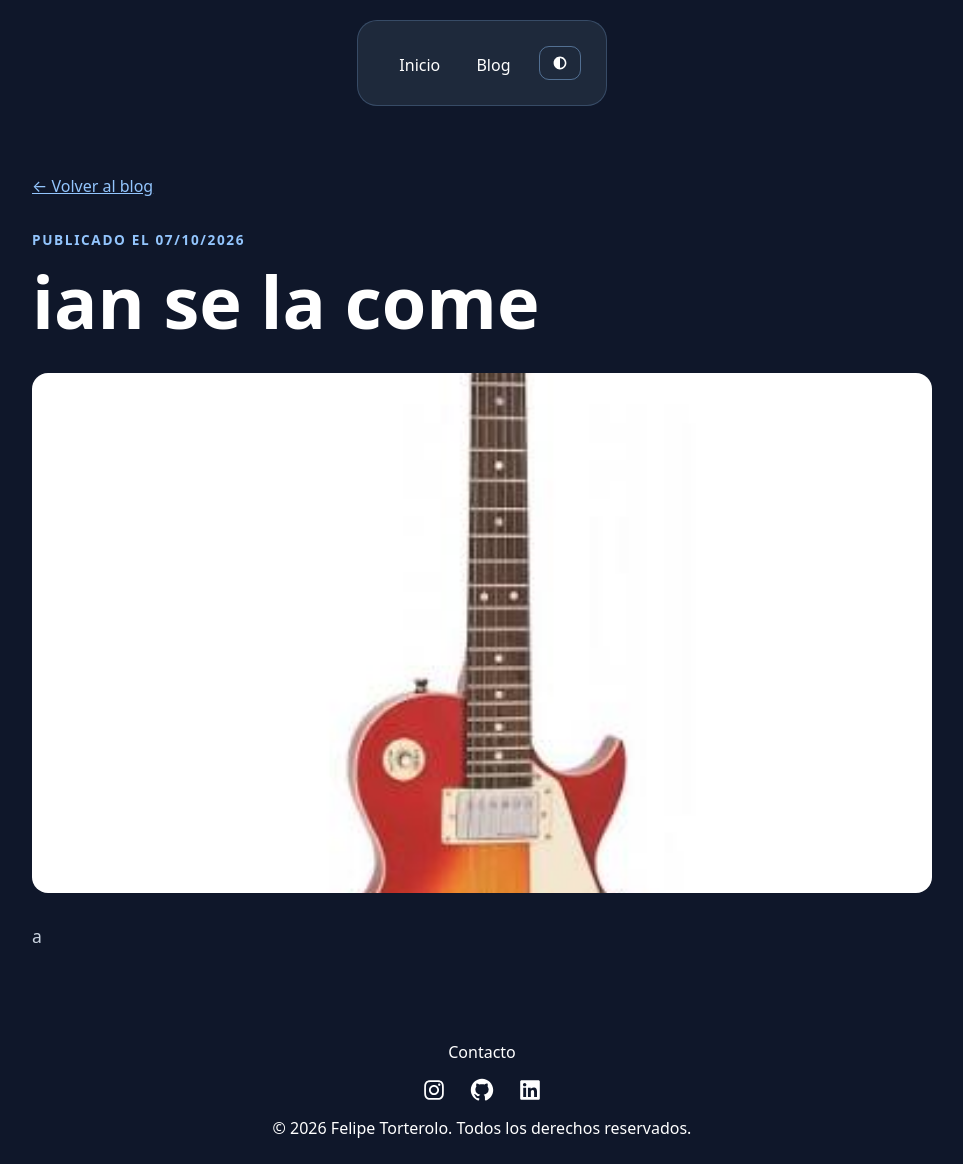
After one commit to feli007888/sitio-web-personal, a Django app: page /blog/2/ in a window 1280 px wide. The commit adds this page. Shown: the whole page, without its empty margins (158-1121 px from the left). Run offline with Django 5.2, Linux system fonts and the light colour scheme; data comes from the database, SQL or seed files in the repository; both versions use the stored data as it was after the commit.

Commit message:
posts
-ahora los blogs se pueden visualizar en la pagina y tienen la misma interfaz grafica que las skills del portfolio
-falta agregar posts y comentarios

```diff
--- a/blog/static/styles.css
+++ b/blog/static/styles.css
@@ -1,26 +1,87 @@
 .contenido-blog {
-    display: grid;
-    min-height: calc(100vh - 120px);
-    place-content: center;
-    padding: 24px;
-    text-align: center;
+    min-height: calc(100vh - 220px);
+    padding: 48px;
 }
 
-.contenido-blog h1 {
-    margin: 0;
-    color: var(--color-primario);
-    font-size: clamp(2rem, 6vw, 4rem);
+.contenedor-entradas {
+    width: min(100%, 1200px);
+    margin: 0 auto;
 }
 
-.contenido-blog p {
-    margin: 16px 0 0;
+.entrada-enlace {
+    display: block;
+    height: 100%;
+    color: inherit;
+    text-decoration: none;
+}
+
+.entrada-enlace:focus-visible {
+    outline: 3px solid var(--color-primario);
+    outline-offset: 4px;
+    border-radius: 16px;
+}
+
+.entrada-card .card-body {
+    min-height: 210px;
+}
+
+.entrada-imagen {
+    width: 100%;
+    height: 210px;
+    object-fit: cover;
+    border-radius: 0;
+}
+
+.entrada-card .card-title {
+    margin-top: 18px;
+}
+
+.entrada-contenido {
+    overflow-wrap: anywhere;
+}
+
+.entrada-detalle {
+    width: min(100%, 900px);
+    margin: 0 auto;
+}
+
+.entrada-volver {
+    display: inline-block;
+    margin-bottom: 32px;
+    color: var(--color-primario);
+}
+
+.entrada-detalle-imagen {
+    display: block;
+    width: 100%;
+    max-height: 520px;
+    margin: 28px 0;
+    object-fit: cover;
+}
+
+.entrada-detalle-contenido {
+    margin-top: 24px;
+    color: var(--color-texto-secundario);
+    font-size: 1.1rem;
+    line-height: 1.8;
+    overflow-wrap: anywhere;
+}
+
+body.modo-claro .entrada-detalle-contenido {
+    color: var(--color-texto-secundario-oscuro);
+}
+
+.blog-vacio {
+    margin-top: 24px;
     color: var(--color-texto-secundario);
 }
 
-body.modo-claro .contenido-blog h1 {
-    color: var(--color-texto-oscuro);
+body.modo-claro .blog-vacio {
+    color: var(--color-texto-secundario-oscuro);
 }
 
-body.modo-claro .contenido-blog p {
-    color: var(--color-texto-secundario-oscuro);
+@media (max-width: 576px) {
+    .contenido-blog {
+        padding: 32px 20px;
+    }
 }
--- /dev/null
+++ b/blog/templates/blog/entrada_detalle.html
@@ -0,0 +1,29 @@
+{% extends "base.html" %}
+{% load static %}
+
+{% block title %}{{ entrada.titulo }} | Blog{% endblock %}
+
+{% block page_styles %}
+    <link href="https://cdn.jsdelivr.net/npm/bootstrap@5.3.8/dist/css/bootstrap.min.css" rel="stylesheet">
+    <link rel="stylesheet" href="{% static 'styles.css' %}">
+    <link rel="stylesheet" href="{% static 'portfolio/styles.css' %}">
+{% endblock %}
+
+{% block nav_links %}
+    <a href="{% url 'inicio' %}">Inicio</a>
+    <a href="{% url 'blog' %}" aria-current="page">Blog</a>
+{% endblock %}
+
+{% block content %}
+    <main class="contenido-blog">
+        <article class="entrada-detalle">
+            <a class="entrada-volver" href="{% url 'blog' %}">← Volver al blog</a>
+            <p class="skills-eyebrow">Publicado el {{ entrada.fecha_publicacion|date:"d/m/Y" }}</p>
+            <h1 class="skills-title">{{ entrada.titulo }}</h1>
+            {% if entrada.imagen %}
+                <img class="entrada-detalle-imagen" src="{{ entrada.imagen.url }}" alt="Imagen de {{ entrada.titulo }}">
+            {% endif %}
+            <div class="entrada-detalle-contenido">{{ entrada.contenido|linebreaks }}</div>
+        </article>
+    </main>
+{% endblock %}
--- a/blog/views.py
+++ b/blog/views.py
@@ -1,6 +1,13 @@
-from django.shortcuts import render
+from django.shortcuts import get_object_or_404, render
+from .models import Entrada
 
 # Create your views here.
 
 def blog(request):
-    return render(request, 'blog.html')
+    entradas = Entrada.objects.order_by('-fecha_publicacion')
+    return render(request, 'blog.html', {'entradas': entradas})
+
+
+def detalle_entrada(request, entrada_id):
+    entrada = get_object_or_404(Entrada, pk=entrada_id)
+    return render(request, 'blog/entrada_detalle.html', {'entrada': entrada})
--- a/sitio/settings.py
+++ b/sitio/settings.py
@@ -118,6 +118,8 @@ USE_TZ = True
 
 STATIC_URL = 'static/'
 STATICFILES_DIRS = [BASE_DIR / 'static']
+MEDIA_URL = 'media/'
+MEDIA_ROOT = BASE_DIR / 'media'
 
 
 # Email
--- a/sitio/urls.py
+++ b/sitio/urls.py
@@ -15,6 +15,8 @@ Including another URLconf
     2. Add a URL to urlpatterns:  path('blog/', include('blog.urls'))
 """
 from django.contrib import admin
+from django.conf import settings
+from django.conf.urls.static import static
 from django.urls import path
 from portfolio import views
 from blog import views as blog_views
@@ -22,5 +24,9 @@ from blog import views as blog_views
 urlpatterns = [
     path('admin/', admin.site.urls),
     path('', views.inicio, name='inicio'),
-    path('blog/', blog_views.blog, name='blog')
+    path('blog/', blog_views.blog, name='blog'),
+    path('blog/<int:entrada_id>/', blog_views.detalle_entrada, name='detalle_entrada'),
 ]
+
+if settings.DEBUG:
+    urlpatterns += static(settings.MEDIA_URL, document_root=settings.MEDIA_ROOT)
```
Also changed, not shown: blog/templates/blog.html (+28 -2 lines), db.sqlite3, media/blog/guitarra.jfif (added).
